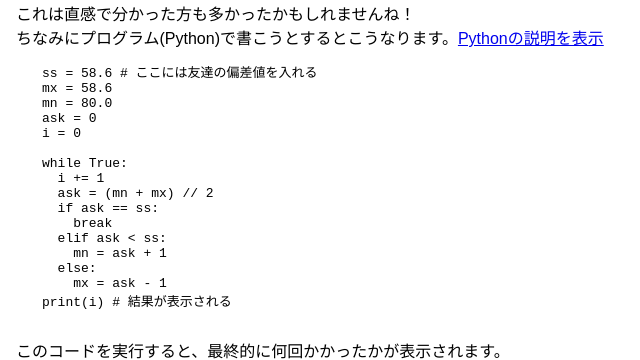
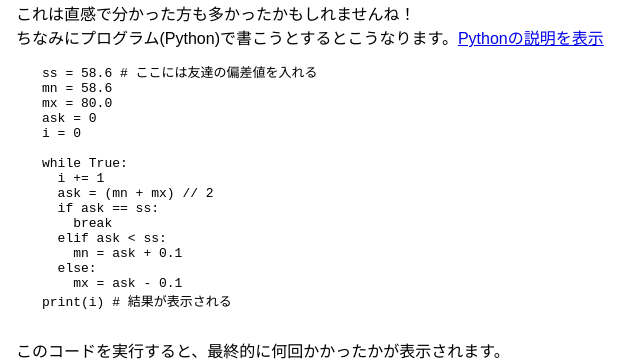
Before and after one commit to hibiya-itchief/2023-spring-problems, a plain HTML site: page detect-hensachi/index.html in a window 1280 px wide. Shown: the part 1234-1594 px from the top of the page, 0-640 px from the left. Drawn offline with Linux system fonts and the light colour scheme.

Commit message:
index.html を更新

```diff
--- a/detect-hensachi/index.html
+++ b/detect-hensachi/index.html
@@ -87,8 +87,8 @@
     </div>
     <pre style='margin-left:2em;'>
 ss = 58.6 # ここには友達の偏差値を入れる
-mx = 58.6
-mn = 80.0
+mn = 58.6
+mx = 80.0
 ask = 0
 i = 0
 
@@ -98,9 +98,9 @@ while True:
   if ask == ss:
     break
   elif ask < ss:
-    mn = ask + 1
+    mn = ask + 0.1
   else:
-    mx = ask - 1
+    mx = ask - 0.1
 print(i) # 結果が表示される
     </pre>
     このコードを実行すると、最終的に何回かかったかが表示されます。<br>
```
